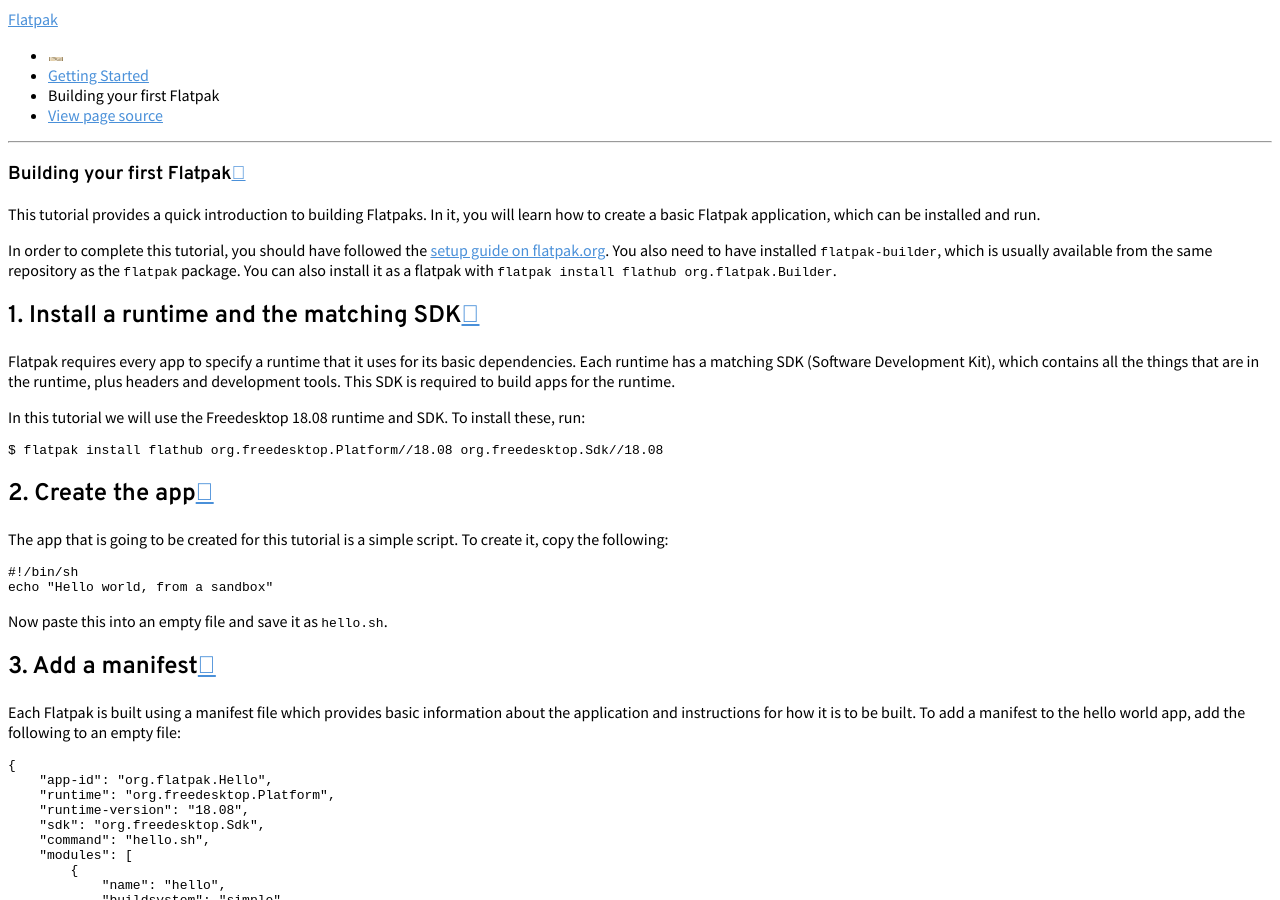
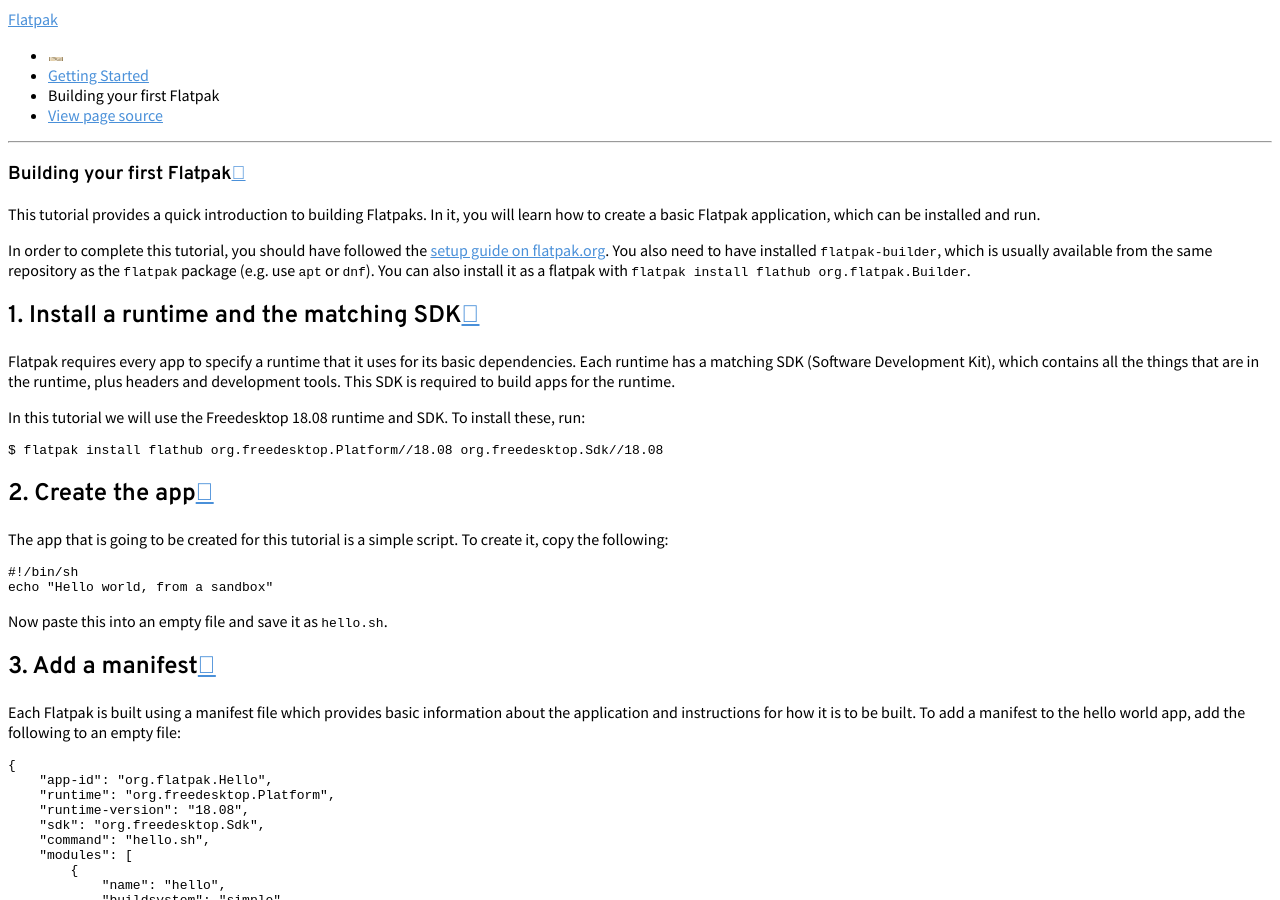
Before and after one commit to flatpak/flatpak-docs, a Sphinx documentation site: the page built from docs/first-build.rst, in a window 1280 px wide and 900 px high, scrolled down 437 px. Built offline with Sphinx 7.4.7 and the Read the Docs theme 2.0.0, drawn with Linux system fonts in a browser that asks for light colours.

Commit message:
first-build.rst: Mention apt and dnf for installing f-b

```diff
--- a/docs/first-build.rst
+++ b/docs/first-build.rst
@@ -3,7 +3,7 @@ Building your first Flatpak
 
 This tutorial provides a quick introduction to building Flatpaks. In it, you will learn how to create a basic Flatpak application, which can be installed and run.
 
-In order to complete this tutorial, you should have followed the `setup guide on flatpak.org <http://flatpak.org/setup/>`_. You also need to have installed ``flatpak-builder``, which is usually available from the same repository as the ``flatpak`` package. You can also install it as a flatpak with ``flatpak install flathub org.flatpak.Builder``.
+In order to complete this tutorial, you should have followed the `setup guide on flatpak.org <http://flatpak.org/setup/>`_. You also need to have installed ``flatpak-builder``, which is usually available from the same repository as the ``flatpak`` package (e.g. use ``apt`` or ``dnf``). You can also install it as a flatpak with ``flatpak install flathub org.flatpak.Builder``.
 
 1. Install a runtime and the matching SDK
 -----------------------------------------
```
